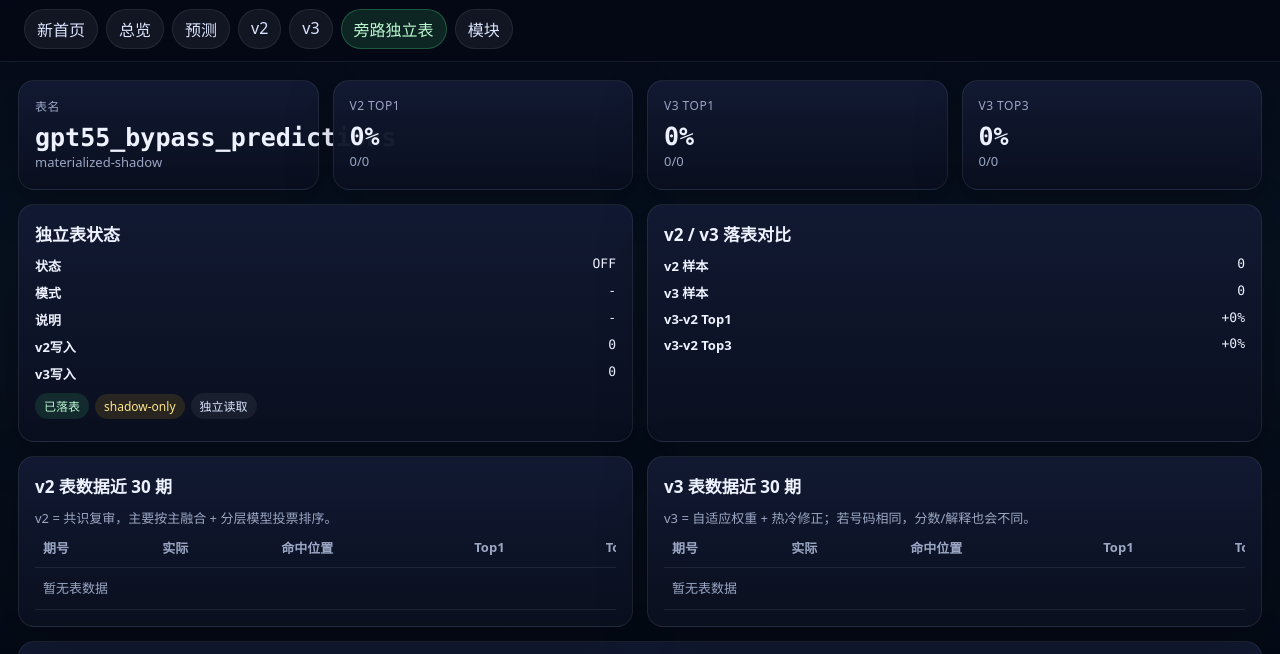
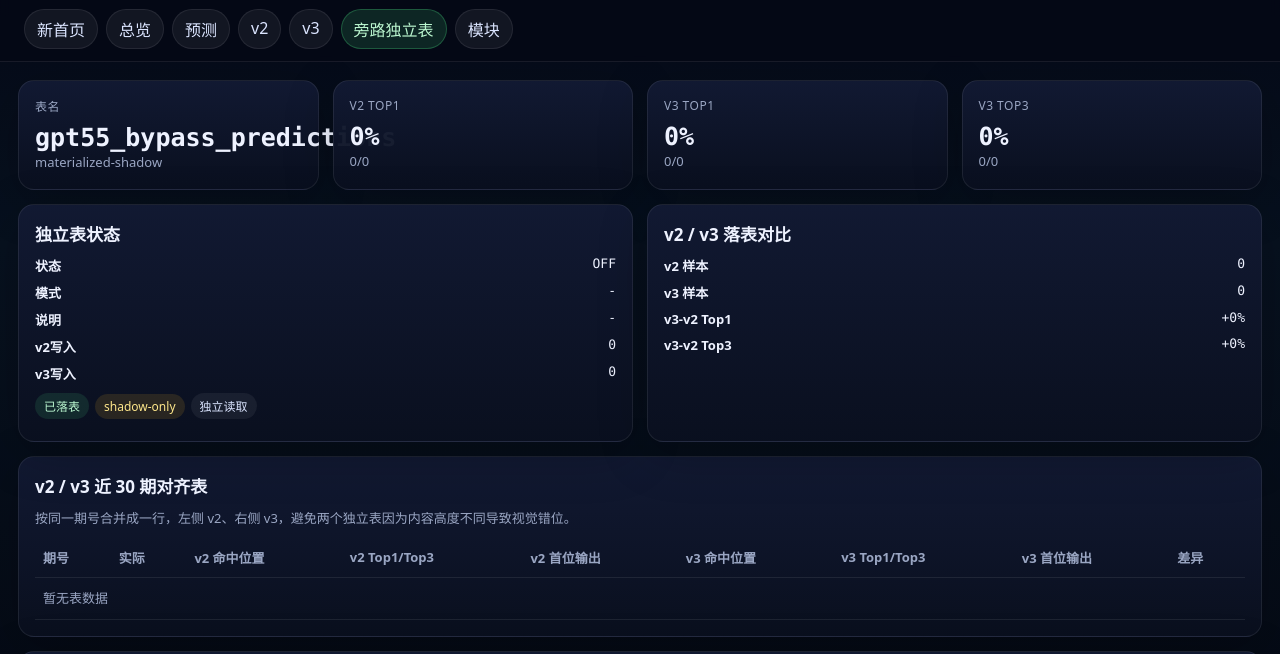
Before and after one commit to 6664803-spec/vx1, a website: page public/xv1-bypass-table.html in a window 1280 px wide. Shown: the part 82-736 px from the top of the page. Drawn offline with Linux system fonts and the light colour scheme.

Commit message:
fix: align v2 v3 bypass table rows

```diff
--- a/public/xv1-bypass-table.html
+++ b/public/xv1-bypass-table.html
@@ -23,9 +23,10 @@
     <div class="card"><h2>独立表状态</h2><div id="table-state"></div></div>
     <div class="card"><h2>v2 / v3 落表对比</h2><div id="compare-state"></div></div>
   </div>
-  <div class="grid two" style="margin-top:14px;">
-    <div class="card"><h2>v2 表数据近 30 期</h2><div class="small">v2 = 共识复审，主要按主融合 + 分层模型投票排序。</div><div class="table-wrap"><table class="history-table"><thead><tr><th>期号</th><th>实际</th><th>命中位置</th><th>Top1</th><th>Top3</th><th>旁路首位输出</th><th>评估</th></tr></thead><tbody id="v2-body"></tbody></table></div></div>
-    <div class="card"><h2>v3 表数据近 30 期</h2><div class="small">v3 = 自适应权重 + 热冷修正；若号码相同，分数/解释也会不同。</div><div class="table-wrap"><table class="history-table"><thead><tr><th>期号</th><th>实际</th><th>命中位置</th><th>Top1</th><th>Top3</th><th>旁路首位输出</th><th>评估</th></tr></thead><tbody id="v3-body"></tbody></table></div></div>
+  <div class="card" style="margin-top:14px;">
+    <h2>v2 / v3 近 30 期对齐表</h2>
+    <div class="small">按同一期号合并成一行，左侧 v2、右侧 v3，避免两个独立表因为内容高度不同导致视觉错位。</div>
+    <div class="table-wrap" style="margin-top:10px;"><table class="history-table"><thead><tr><th>期号</th><th>实际</th><th>v2 命中位置</th><th>v2 Top1/Top3</th><th>v2 首位输出</th><th>v3 命中位置</th><th>v3 Top1/Top3</th><th>v3 首位输出</th><th>差异</th></tr></thead><tbody id="aligned-body"></tbody></table></div>
   </div>
 
   <div class="card" style="margin-top:14px;"><h2>v2 / v3 同期差异明细</h2><div class="small">如果同一期号码看起来一样，这里会显示首位输出的分数、来源和解释差异。</div><div class="table-wrap"><table class="history-table"><thead><tr><th>期号</th><th>v2 第1名</th><th>v3 第1名</th><th>是否同号</th><th>分数差异</th></tr></thead><tbody id="diff-body"></tbody></table></div></div>
@@ -42,11 +43,15 @@
   el('compare-state').innerHTML=[['v2 样本',v2.metrics?.samples??0],['v3 样本',v3.metrics?.samples??0],['v3-v2 Top1',`${d1>=0?'+':''}${d1}%`],['v3-v2 Top3',`${d3>=0?'+':''}${d3}%`]].map(([k,v])=>`<div class="line"><span><b>${esc(k)}</b></span><span class="mono">${esc(v)}</span></div>`).join('');
   const actual=(arr)=>(arr||[]).map(n=>`<span class="actual">${esc(String(n).padStart(2,'0'))}</span>`).join('');
   const hitPositions=(row)=>{const hits=(row.compare||[]).filter(c=>c.top3Hit); return hits.map((c,idx)=>`<span class="hit-pos ${c.top1Hit?'top1':''}">${esc(c.label||`第${idx+1}名`)}:${esc(String(c.actual??'').padStart(2,'0'))}${c.top1Hit?' Top1':' Top3'}</span>`).join('')||'<span class="miss-text">无命中</span>';};
-  const firstOutput=(row)=>{const first=(row.top3||[])[0]||{}; const nums=(first.top3||[]).join(' / ')||'-'; const explain=(first.explain||[]).slice(0,3).map(x=>`${x.num}:${x.score}`).join(' · '); return `<div class="mono">${esc(first.label||'第1名')} ${esc(nums)}</div><div class="small">score ${esc(first.score??'-')} · conf ${esc(first.confidence??'-')} · ${esc(first.source||'')}</div>${explain?`<div class="small">${esc(explain)}</div>`:''}`;};
+  const firstOutput=(row)=>{const first=(row?.top3||[])[0]||{}; const nums=(first.top3||[]).join(' / ')||'-'; const explain=(first.explain||[]).slice(0,3).map(x=>`${x.num}:${x.score}`).join(' · '); return `<div class="mono">${esc(first.label||'第1名')} ${esc(nums)}</div><div class="small">score ${esc(first.score??'-')} · conf ${esc(first.confidence??'-')} · ${esc(first.source||'')}</div>${explain?`<div class="small">${esc(explain)}</div>`:''}`;};
+  const hitScore=(row)=>`<div class="mono ${Number(row?.top1_hits||0)?'hit-text':'miss-text'}">T1 ${esc(row?.top1_hits??0)}/${esc(row?.possible??10)}</div><div class="mono ${Number(row?.top3_hits||0)?'hit-text':'miss-text'}">T3 ${esc(row?.top3_hits??0)}/${esc(row?.possible??10)}</div>`;
+  const v2ByRound=new Map((v2.rows||[]).map(r=>[String(r.target_roundno),r]));
+  const v3ByRound=new Map((v3.rows||[]).map(r=>[String(r.target_roundno),r]));
+  const rounds=[...new Set([...(v2.rows||[]).map(r=>String(r.target_roundno)),...(v3.rows||[]).map(r=>String(r.target_roundno))])].sort((a,b)=>b.localeCompare(a));
+  el('aligned-body').innerHTML=rounds.map(round=>{const a=v2ByRound.get(round); const b=v3ByRound.get(round); const a1=(a?.top3||[])[0]||{}; const b1=(b?.top3||[])[0]||{}; const aNums=(a1.top3||[]).join('/'); const bNums=(b1.top3||[]).join('/'); const same=aNums===bNums; const delta=Number((Number(b1.score||0)-Number(a1.score||0)).toFixed(4)); return `<tr><td class="mono">${esc(round)}</td><td>${actual((a||b)?.actual)||'-'}</td><td>${hitPositions(a)}</td><td>${hitScore(a)}</td><td>${firstOutput(a)}</td><td>${hitPositions(b)}</td><td>${hitScore(b)}</td><td>${firstOutput(b)}</td><td>${same?'<span class="pill warn">同号不同权重</span>':'<span class="pill good">号码不同</span>'}<div class="mono">${delta>=0?'+':''}${esc(delta)}</div></td></tr>`;}).join('')||'<tr><td colspan="9" class="small">暂无表数据</td></tr>';
   const rowHtml=(rows)=>(rows||[]).map(r=>`<tr><td class="mono">${esc(r.target_roundno)}</td><td>${actual(r.actual)||'-'}</td><td>${hitPositions(r)}</td><td class="mono ${Number(r.top1_hits||0)?'hit-text':'miss-text'}">${esc(r.top1_hits??0)}/${esc(r.possible??10)}</td><td class="mono ${Number(r.top3_hits||0)?'hit-text':'miss-text'}">${esc(r.top3_hits??0)}/${esc(r.possible??10)}</td><td>${firstOutput(r)}</td><td class="mono">${esc(r.evaluated_at||'-')}</td></tr>`).join('')||'<tr><td colspan="7" class="small">暂无表数据</td></tr>';
-  el('v2-body').innerHTML=rowHtml(v2.rows); el('v3-body').innerHTML=rowHtml(v3.rows);
-  const v3ByRound=new Map((v3.rows||[]).map(r=>[String(r.target_roundno),r]));
-  el('diff-body').innerHTML=(v2.rows||[]).map(r=>{const b=v3ByRound.get(String(r.target_roundno)); const a1=(r.top3||[])[0]||{}; const b1=(b?.top3||[])[0]||{}; const aNums=(a1.top3||[]).join('/'); const bNums=(b1.top3||[]).join('/'); const same=aNums===bNums; const delta=Number((Number(b1.score||0)-Number(a1.score||0)).toFixed(4)); return `<tr><td class="mono">${esc(r.target_roundno)}</td><td><div class="mono">${esc(aNums||'-')}</div><div class="small">${esc(a1.source||'')} · score ${esc(a1.score??'-')}</div></td><td><div class="mono">${esc(bNums||'-')}</div><div class="small">${esc(b1.source||'')} · score ${esc(b1.score??'-')}</div></td><td>${same?'<span class="pill warn">同号不同权重</span>':'<span class="pill good">号码不同</span>'}</td><td class="mono ${delta>=0?'hit-text':'miss-text'}">${delta>=0?'+':''}${esc(delta)}</td></tr>`;}).join('')||'<tr><td colspan="5" class="small">暂无差异</td></tr>';
+  const v2ByRoundForDiff=new Map((v2.rows||[]).map(r=>[String(r.target_roundno),r]));
+  el('diff-body').innerHTML=(v3.rows||[]).map(b=>{const r=v2ByRoundForDiff.get(String(b.target_roundno)); const a1=(r?.top3||[])[0]||{}; const b1=(b?.top3||[])[0]||{}; const aNums=(a1.top3||[]).join('/'); const bNums=(b1.top3||[]).join('/'); const same=aNums===bNums; const delta=Number((Number(b1.score||0)-Number(a1.score||0)).toFixed(4)); return `<tr><td class="mono">${esc(b.target_roundno)}</td><td><div class="mono">${esc(aNums||'-')}</div><div class="small">${esc(a1.source||'')} · score ${esc(a1.score??'-')}</div></td><td><div class="mono">${esc(bNums||'-')}</div><div class="small">${esc(b1.source||'')} · score ${esc(b1.score??'-')}</div></td><td>${same?'<span class="pill warn">同号不同权重</span>':'<span class="pill good">号码不同</span>'}</td><td class="mono ${delta>=0?'hit-text':'miss-text'}">${delta>=0?'+':''}${esc(delta)}</td></tr>`;}).join('')||'<tr><td colspan="5" class="small">暂无差异</td></tr>';
   el('detail-body').innerHTML=(v3.rows||[]).slice(0,10).map(r=>{const detail=(r.compare||[]).map((c,idx)=>{const a=String(c.actual??'').padStart(2,'0'); const nums=(c.top3||[]).map(n=>String(n).padStart(2,'0')); return `<div style="margin-bottom:4px"><b>${esc(c.label||`第${idx+1}名`)}</b> <span class="${c.top3Hit?'hit-text':'miss-text'}">${esc(a||'-')}</span> → ${nums.map(n=>`<span class="candidate ${n===a?'hit':''}">${esc(n)}</span>`).join('')} <span class="small">${c.top1Hit?'Top1':(c.top3Hit?'Top3':'未中')}</span></div>`;}).join(''); return `<tr><td class="mono">${esc(r.target_roundno)}</td><td>${detail||'-'}</td></tr>`;}).join('')||'<tr><td colspan="2" class="small">暂无明细</td></tr>';
   el('refresh-status').textContent='已刷新 '+new Date().toLocaleTimeString('zh-CN',{hour12:false});
 })();
```
